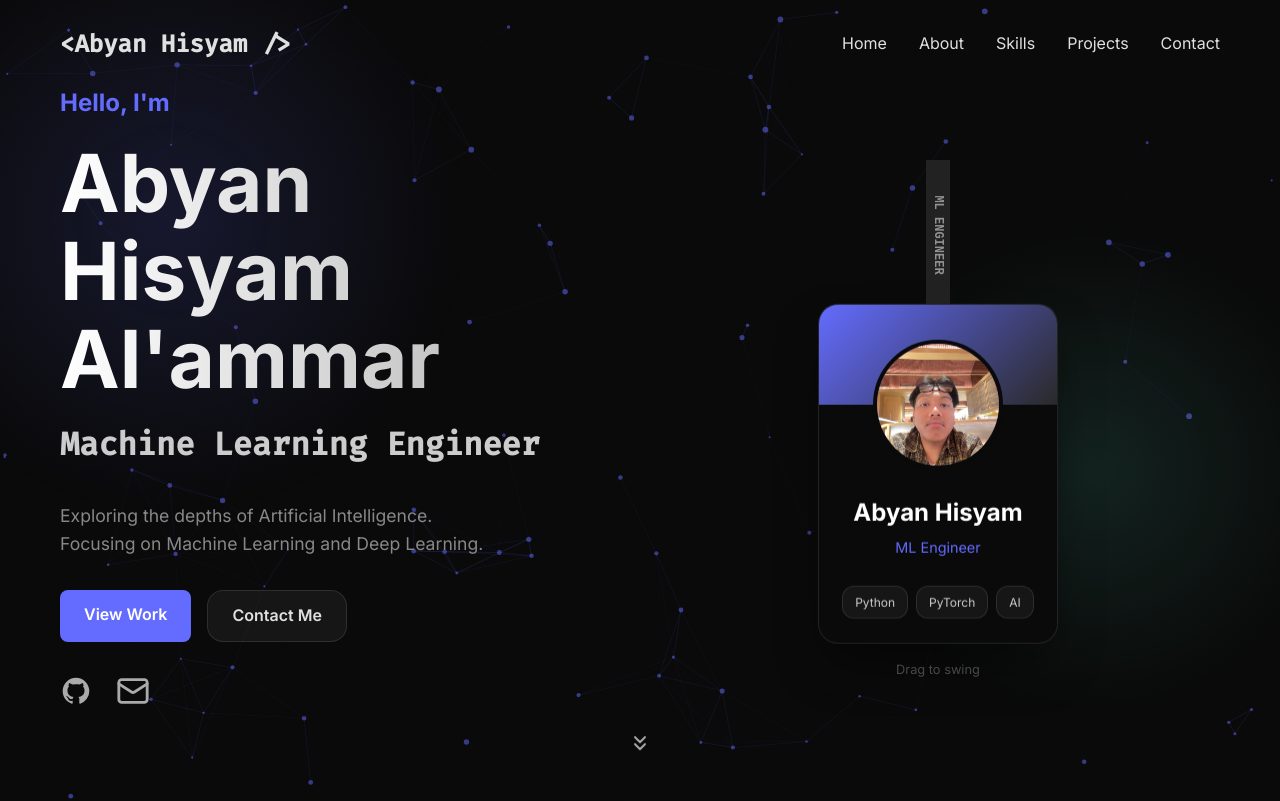
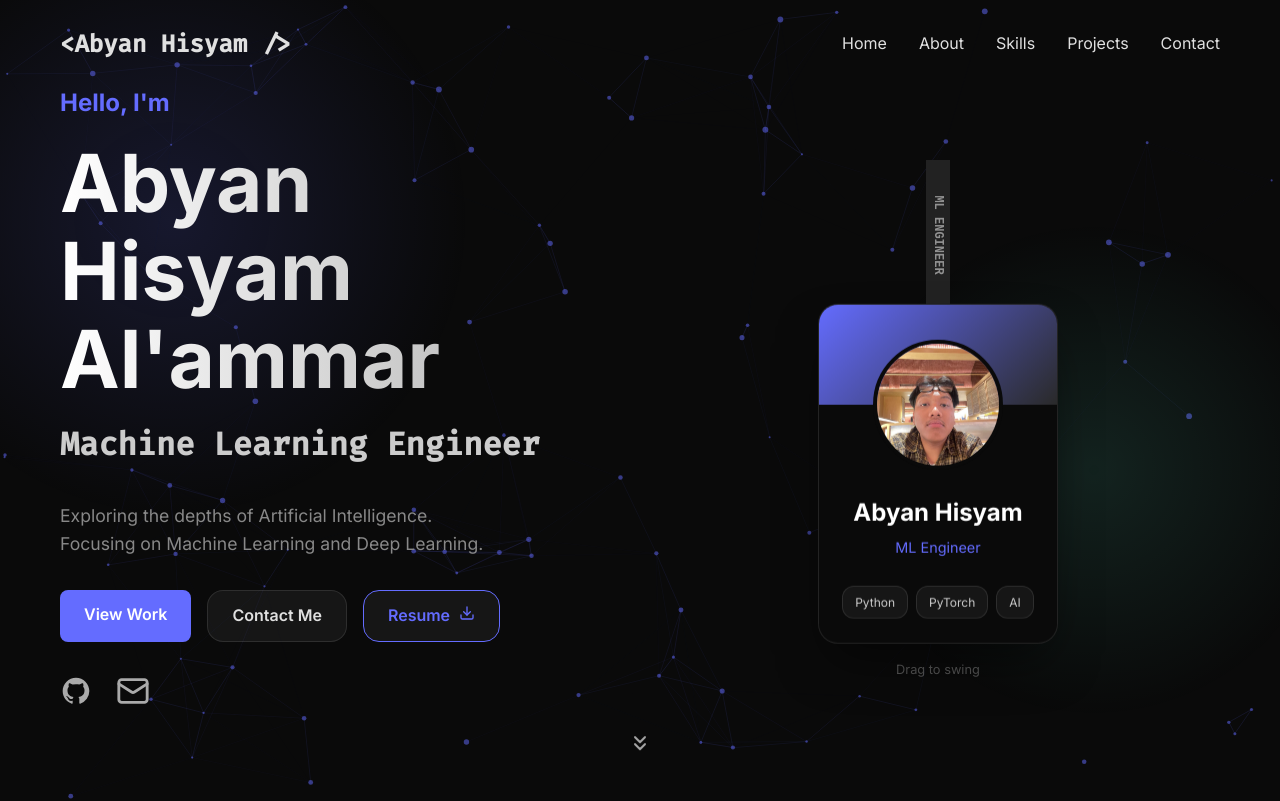
Before and after one commit to HisyamAlammar/CV-SkillPRofile, a React (Vite) app: page / in a window 1280 px wide. Shown: the top 801 px of the page. Built offline with nearby package versions, Linux system fonts and the light colour scheme.

Commit message:
feat: add downloadable CV/Resume button to Hero section

```diff
--- a/src/components/Hero.jsx
+++ b/src/components/Hero.jsx
@@ -1,5 +1,6 @@
 import { useEffect, useState } from 'react';
 import Lanyard from './Lanyard';
+import cvFile from '../assets/CV_Abyan_Hisyam.pdf';
 
 const Hero = () => {
     const [text, setText] = useState('');
@@ -82,6 +83,9 @@ const Hero = () => {
                     <div style={{ display: 'flex', gap: '1rem', marginBottom: '2rem' }}>
                         <a href="#projects" className="btn btn-primary">View Work</a>
                         <a href="#contact" className="btn glass">Contact Me</a>
+                        <a href={cvFile} target="_blank" rel="noopener noreferrer" className="btn glass" style={{ borderColor: 'var(--accent-color)', color: 'var(--accent-color)' }}>
+                            Resume <svg width="16" height="16" viewBox="0 0 24 24" fill="none" stroke="currentColor" strokeWidth="2" strokeLinecap="round" strokeLinejoin="round" style={{ marginLeft: '5px' }}><path d="M21 15v4a2 2 0 0 1-2 2H5a2 2 0 0 1-2-2v-4"></path><polyline points="7 10 12 15 17 10"></polyline><line x1="12" y1="15" x2="12" y2="3"></line></svg>
+                        </a>
                     </div>
 
                     {/* Social Icons */}
```
Also changed, not shown: 1 other file (tests, documents, lock files or other folders).
